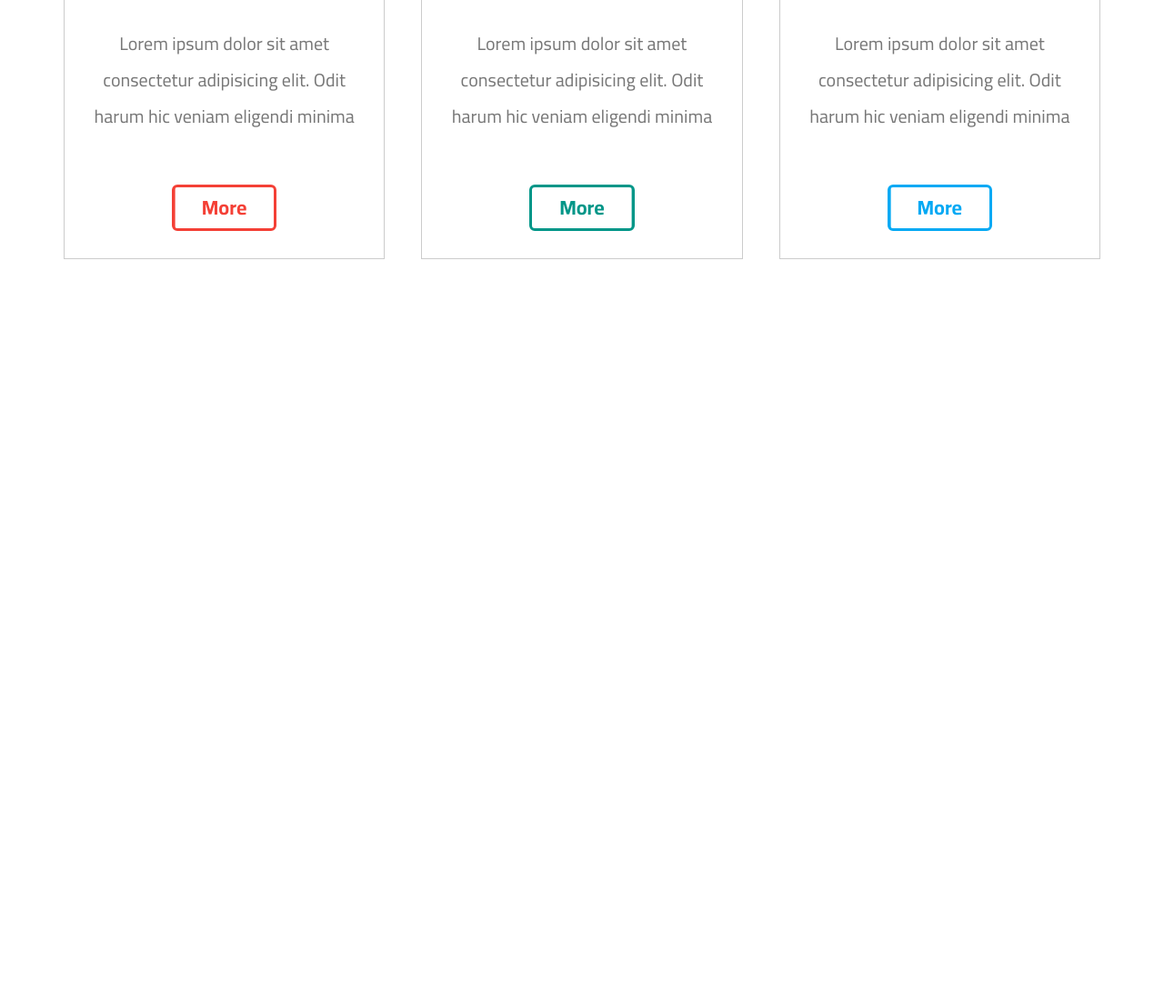
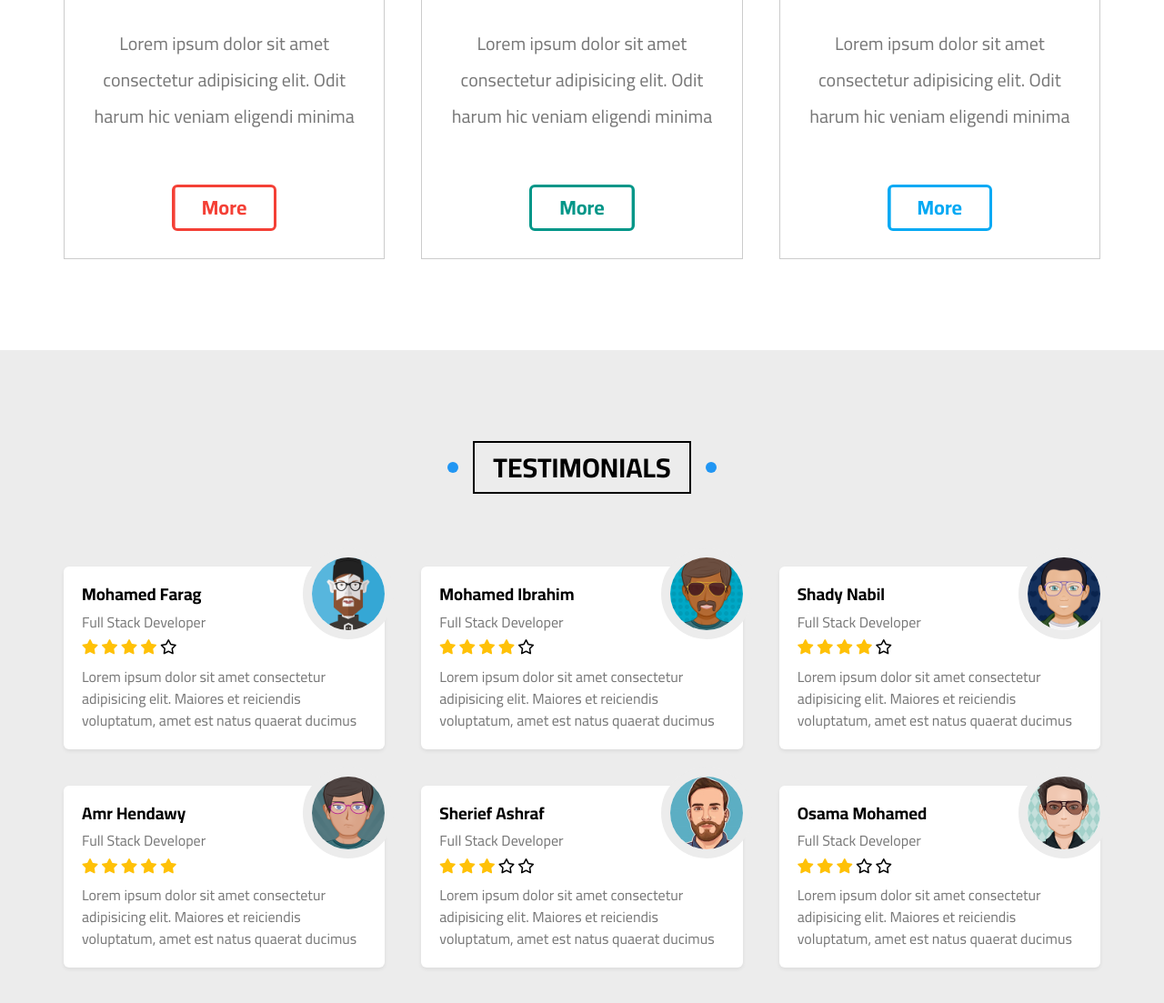
Before and after one commit to halaibrahim867/Elzero-Template-3-HTML-CSS, a plain HTML site: page index.html in a window 1280 px wide. Shown: the part 3606-4709 px from the top of the page at 91% size. Before the commit the page ends 3991 px from the top, so only its background shows below. Drawn offline with Linux system fonts and the light colour scheme.

Commit message:
added testimonials

```diff
--- a/css/style.css
+++ b/css/style.css
@@ -542,8 +542,54 @@ ul {
     background-position: left bottom;
     color: white;
 }
+/*End Features*/
+/* Start Testimonials */
+.testimonials {
+    padding-top: var(--main-padding-top);
+    padding-bottom: var(--main-padding-bottom);
+    position: relative;
+    background-color: var(--section-background);
+}
+.testimonials .container {
+    display: grid;
+    grid-template-columns: repeat(auto-fill, minmax(300px, 1fr));
+    gap: 40px;
+}
+.testimonials .box {
+    padding: 20px;
+    background-color: white;
+    box-shadow: 0 2px 4px rgb(0 0 0 / 7%);
+    border-radius: 6px;
+    position: relative;
+}
+.testimonials .box img {
+    position: absolute;
+    right: -10px;
+    top: -20px;
+    width: 100px;
+    height: 100px;
+    border-radius: 50%;
+    border: 10px solid var(--section-background);
+}
+.testimonials .box h3 {
+    margin: 0 0 10px;
+}
+.testimonials .box .title {
+    color: #777;
+    margin-bottom: 10px;
+    display: block;
+}
+.testimonials .box .rate .filled {
+    color: #ffc107;
+}
+.testimonials .box p {
+    line-height: 1.5;
+    color: #777;
+    margin-top: 10px;
+    margin-bottom: 0;
+}
+/* End Testimonials */
 
-/*End Features*/
 /*Start Animation*/
 @keyframes up-and-down {
     0%,
--- a/index.html
+++ b/index.html
@@ -246,5 +246,108 @@
       </div>
     </div>
     <!--End Features-->
+     <!-- Start Testimonials -->
+    <div class="testimonials" id="testimonials">
+      <h2 class="main-title">Testimonials</h2>
+      <div class="container">
+        <div class="box">
+          <img src="images/avatar-01.png" alt="" />
+          <h3>Mohamed Farag</h3>
+          <span class="title">Full Stack Developer</span>
+          <div class="rate">
+            <i class="filled fas fa-star"></i>
+            <i class="filled fas fa-star"></i>
+            <i class="filled fas fa-star"></i>
+            <i class="filled fas fa-star"></i>
+            <i class="far fa-star"></i>
+          </div>
+          <p>
+            Lorem ipsum dolor sit amet consectetur adipisicing elit. Maiores et reiciendis voluptatum, amet est natus
+            quaerat ducimus
+          </p>
+        </div>
+        <div class="box">
+          <img src="images/avatar-02.png" alt="" />
+          <h3>Mohamed Ibrahim</h3>
+          <span class="title">Full Stack Developer</span>
+          <div class="rate">
+            <i class="filled fas fa-star"></i>
+            <i class="filled fas fa-star"></i>
+            <i class="filled fas fa-star"></i>
+            <i class="filled fas fa-star"></i>
+            <i class="far fa-star"></i>
+          </div>
+          <p>
+            Lorem ipsum dolor sit amet consectetur adipisicing elit. Maiores et reiciendis voluptatum, amet est natus
+            quaerat ducimus
+          </p>
+        </div>
+        <div class="box">
+          <img src="images/avatar-03.png" alt="" />
+          <h3>Shady Nabil</h3>
+          <span class="title">Full Stack Developer</span>
+          <div class="rate">
+            <i class="filled fas fa-star"></i>
+            <i class="filled fas fa-star"></i>
+            <i class="filled fas fa-star"></i>
+            <i class="filled fas fa-star"></i>
+            <i class="far fa-star"></i>
+          </div>
+          <p>
+            Lorem ipsum dolor sit amet consectetur adipisicing elit. Maiores et reiciendis voluptatum, amet est natus
+            quaerat ducimus
+          </p>
+        </div>
+        <div class="box">
+          <img src="images/avatar-04.png" alt="" />
+          <h3>Amr Hendawy</h3>
+          <span class="title">Full Stack Developer</span>
+          <div class="rate">
+            <i class="filled fas fa-star"></i>
+            <i class="filled fas fa-star"></i>
+            <i class="filled fas fa-star"></i>
+            <i class="filled fas fa-star"></i>
+            <i class="filled fas fa-star"></i>
+          </div>
+          <p>
+            Lorem ipsum dolor sit amet consectetur adipisicing elit. Maiores et reiciendis voluptatum, amet est natus
+            quaerat ducimus
+          </p>
+        </div>
+        <div class="box">
+          <img src="images/avatar-05.png" alt="" />
+          <h3>Sherief Ashraf</h3>
+          <span class="title">Full Stack Developer</span>
+          <div class="rate">
+            <i class="filled fas fa-star"></i>
+            <i class="filled fas fa-star"></i>
+            <i class="filled fas fa-star"></i>
+            <i class="far fa-star"></i>
+            <i class="far fa-star"></i>
+          </div>
+          <p>
+            Lorem ipsum dolor sit amet consectetur adipisicing elit. Maiores et reiciendis voluptatum, amet est natus
+            quaerat ducimus
+          </p>
+        </div>
+        <div class="box">
+          <img src="images/avatar-06.png" alt="" />
+          <h3>Osama Mohamed</h3>
+          <span class="title">Full Stack Developer</span>
+          <div class="rate">
+            <i class="filled fas fa-star"></i>
+            <i class="filled fas fa-star"></i>
+            <i class="filled fas fa-star"></i>
+            <i class="far fa-star"></i>
+            <i class="far fa-star"></i>
+          </div>
+          <p>
+            Lorem ipsum dolor sit amet consectetur adipisicing elit. Maiores et reiciendis voluptatum, amet est natus
+            quaerat ducimus
+          </p>
+        </div>
+      </div>
+    </div>
+    <!-- End Testimonials -->
 </body>
 </html>
```
Also changed, not shown: images/team-01.jpg (added), images/team-02.jpg (added), images/team-03.jpg (added), images/team-04.jpg (added), images/team-05.png (added), images/team-06.png (added), images/team-07.jpg (added), images/team-08.jpg (added).
